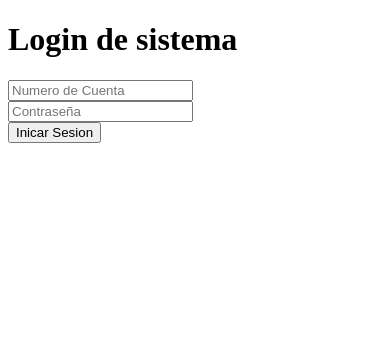
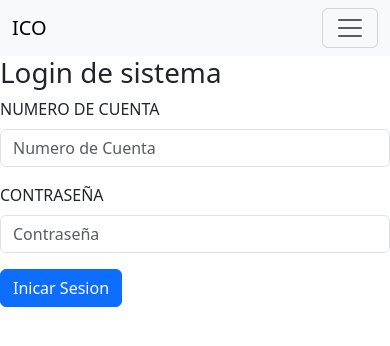
Before and after one commit to snappiermars/ProyectoPw2, a PHP site: page /index.php in a window 390 px wide. Shown: the top 346 px of the page. Run offline with PHP 8.4, Linux system fonts and the light colour scheme.

Commit message:
Integracion de bootstrap para el diseño y que el sitio sea responsive

```diff
--- a/footer.php
+++ b/footer.php
@@ -1,4 +1,4 @@
 
-
+<script src="https://cdn.jsdelivr.net/npm/bootstrap@5.3.0-alpha3/dist/js/bootstrap.bundle.min.js" integrity="sha384-ENjdO4Dr2bkBIFxQpeoTz1HIcje39Wm4jDKdf19U8gI4ddQ3GYNS7NTKfAdVQSZe" crossorigin="anonymous"></script>
 </body>
 </html>
--- a/header.php
+++ b/header.php
@@ -6,6 +6,45 @@
     <meta http-equiv="X-UA-Compatible" content="ie=edge">
     <link rel="shortcut icon" href="./Recursos/Media/favicon.jpg" type="image/x-icon">
     <title>ICO FES ARAGON</title>
+    <!--Bootstrap -->
+    <link href="https://cdn.jsdelivr.net/npm/bootstrap@5.3.0-alpha3/dist/css/bootstrap.min.css" rel="stylesheet" integrity="sha384-KK94CHFLLe+nY2dmCWGMq91rCGa5gtU4mk92HdvYe+M/SXH301p5ILy+dN9+nJOZ" crossorigin="anonymous">
 </head>
+<nav class="navbar navbar-expand-lg bg-body-tertiary">
+  <div class="container-fluid">
+    <a class="navbar-brand" href="#">ICO</a>
+    <button class="navbar-toggler" type="button" data-bs-toggle="collapse" data-bs-target="#navbarSupportedContent" aria-controls="navbarSupportedContent" aria-expanded="false" aria-label="Toggle navigation">
+      <span class="navbar-toggler-icon"></span>
+    </button>
+    <div class="collapse navbar-collapse" id="navbarSupportedContent">
+      <ul class="navbar-nav me-auto mb-2 mb-lg-0">
+        <li class="nav-item">
+          <a class="nav-link active" aria-current="page" href="#">Principal</a>
+        </li>
+        <li class="nav-item">
+          <a class="nav-link" href="#">Login</a>
+        </li>
+        <li class="nav-item dropdown">
+          <a class="nav-link dropdown-toggle" href="#" role="button" data-bs-toggle="dropdown" aria-expanded="false">
+            Usuarios
+          </a>
+          <ul class="dropdown-menu">
+            <li><a class="dropdown-item" href="#">Listar usuarios</a></li>
+            <li><a class="dropdown-item" href="#">Dar de baja</a></li>
+            <li><a class="dropdown-item" href="#">Actualizar usuario</a></li>
+            <li><hr class="dropdown-divider"></li>
+            <li><a class="dropdown-item" href="#">Algo mas</a></li>
+          </ul>
+        </li>
+        <li class="nav-item">
+          <a class="nav-link disabled">PROGRAMACION WEB 2</a>
+        </li>
+      </ul>
+      <form class="d-flex" role="search">
+        <input class="form-control me-2" type="search" placeholder="Search" aria-label="Search">
+        <button class="btn btn-outline-success" type="submit">Search</button>
+      </form>
+    </div>
+  </div>
+</nav>
 
 <body>
--- a/index.php
+++ b/index.php
@@ -3,11 +3,16 @@
 
                 <h1>Login de sistema</h1>
                 <form   method="POST"  action="logica/loguear.php">
-                    <input type="text" name="numCuenta" placeholder="Numero de Cuenta" />
-                        <br />
-                    <input type="text" name="clave" placeholder="Contraseña" />
-                        <br />
-                    <button type="submit">Inicar Sesion</button>
+                    <div class="mb-3">
+                    <label for="exampleInputEmail1" class="form-label">NUMERO DE CUENTA</label>
+                    <input type="text" class="form-control" name="numCuenta" placeholder="Numero de Cuenta" />
+                    </div>
+                    <div class="mb-3">
+                    <label for="exampleInputPassword1" class="form-label">CONTRASEÑA</label>
+                    <input type="text" class="form-control" name="clave" placeholder="Contraseña" />
+                    </div>
+                    <button type="submit" class="btn btn-primary">Inicar Sesion</button>
+
                 </form>
 
 
```
